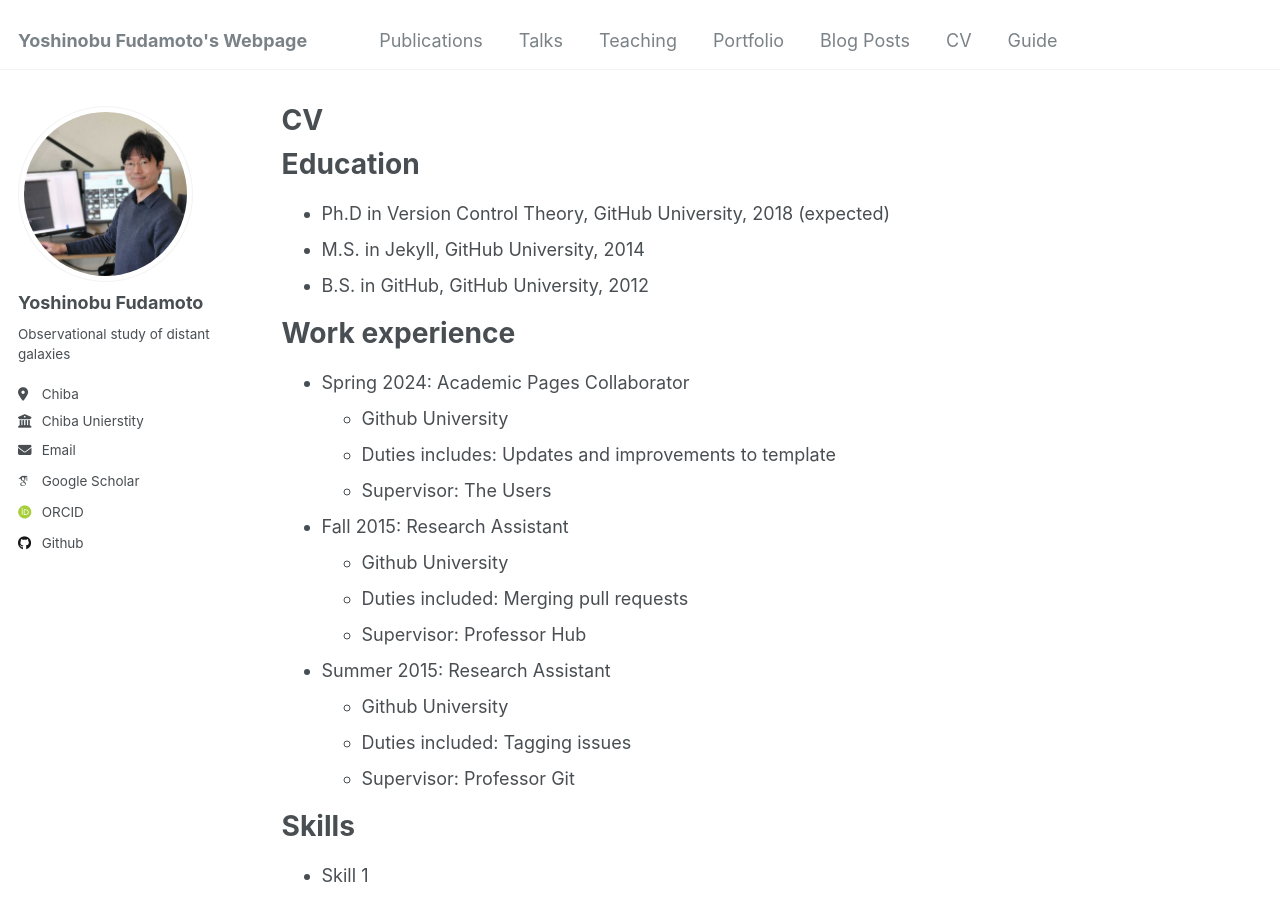
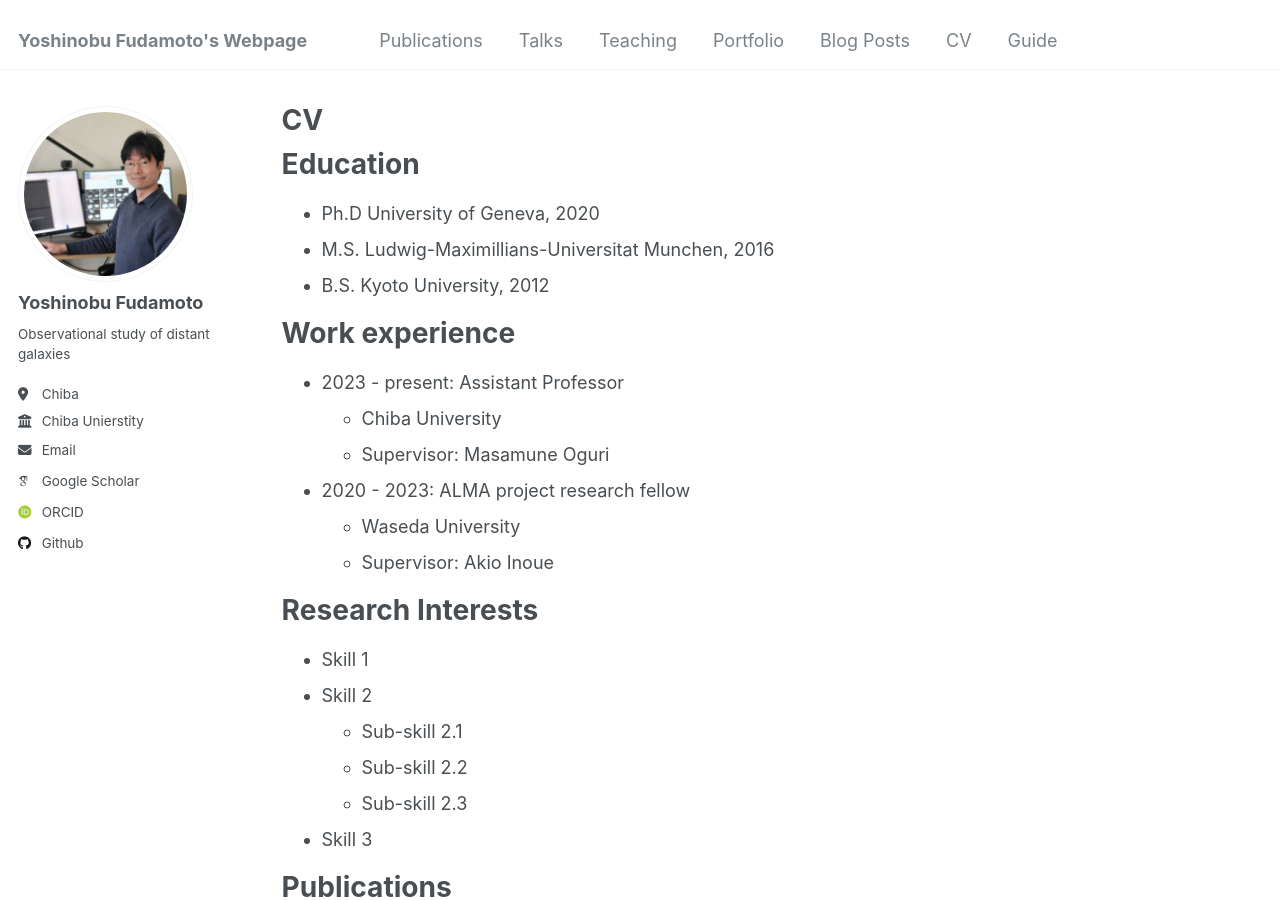
Before and after one commit to yfudamoto/yfudamoto.github.io, a Jekyll site: the page built from _pages/cv.md, in a window 1280 px wide and 900 px high. Built offline with Jekyll 4.4.1, drawn with Linux system fonts in a browser that asks for light colours; some web fonts are replaced.

Commit message:
first page1 commit

```diff
--- a/_pages/cv.md
+++ b/_pages/cv.md
@@ -11,28 +11,21 @@ redirect_from:
 
 Education
 ======
-* Ph.D in Version Control Theory, GitHub University, 2018 (expected)
-* M.S. in Jekyll, GitHub University, 2014
-* B.S. in GitHub, GitHub University, 2012
+* Ph.D University of Geneva, 2020
+* M.S. Ludwig-Maximillians-Universitat Munchen, 2016
+* B.S. Kyoto University, 2012
 
 Work experience
 ======
-* Spring 2024: Academic Pages Collaborator
-  * Github University
-  * Duties includes: Updates and improvements to template
-  * Supervisor: The Users
+* 2023 - present: Assistant Professor
+  * Chiba University
+  * Supervisor: Masamune Oguri
 
-* Fall 2015: Research Assistant
-  * Github University
-  * Duties included: Merging pull requests
-  * Supervisor: Professor Hub
+* 2020 - 2023: ALMA project research fellow
+  * Waseda University
+  * Supervisor: Akio Inoue
 
-* Summer 2015: Research Assistant
-  * Github University
-  * Duties included: Tagging issues
-  * Supervisor: Professor Git
-
-Skills
+Research Interests
 ======
 * Skill 1
 * Skill 2
```
